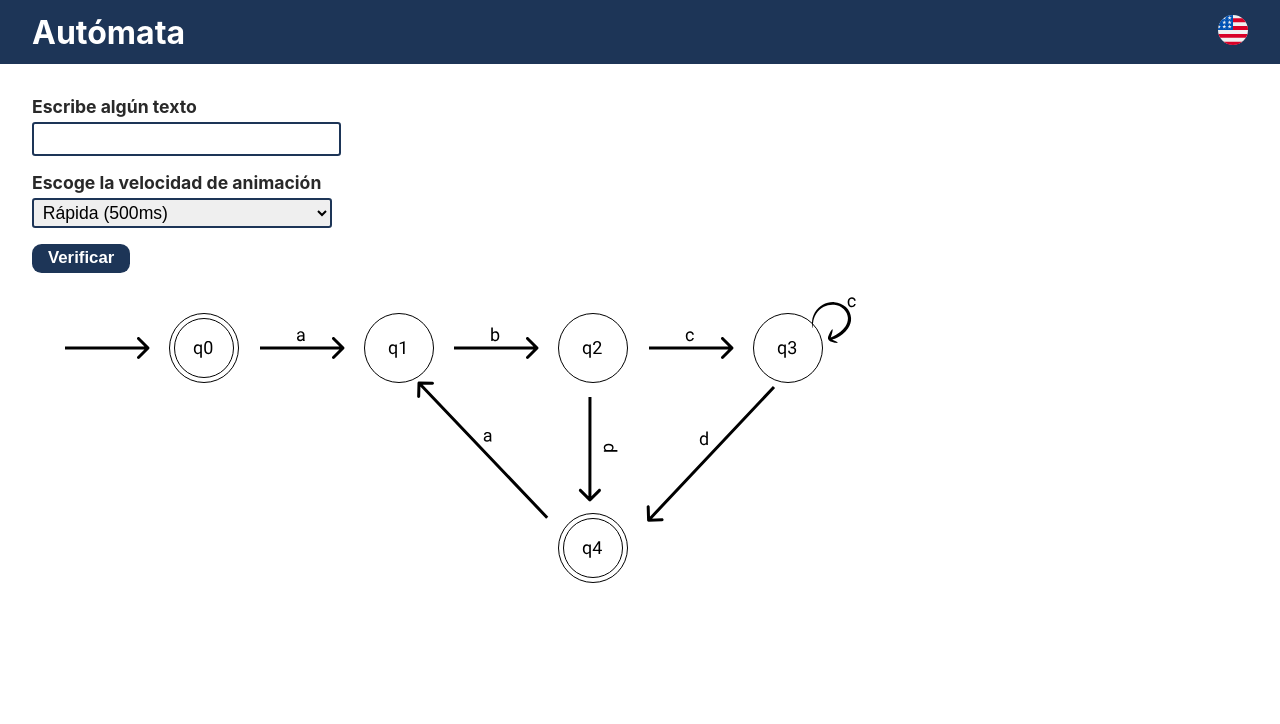
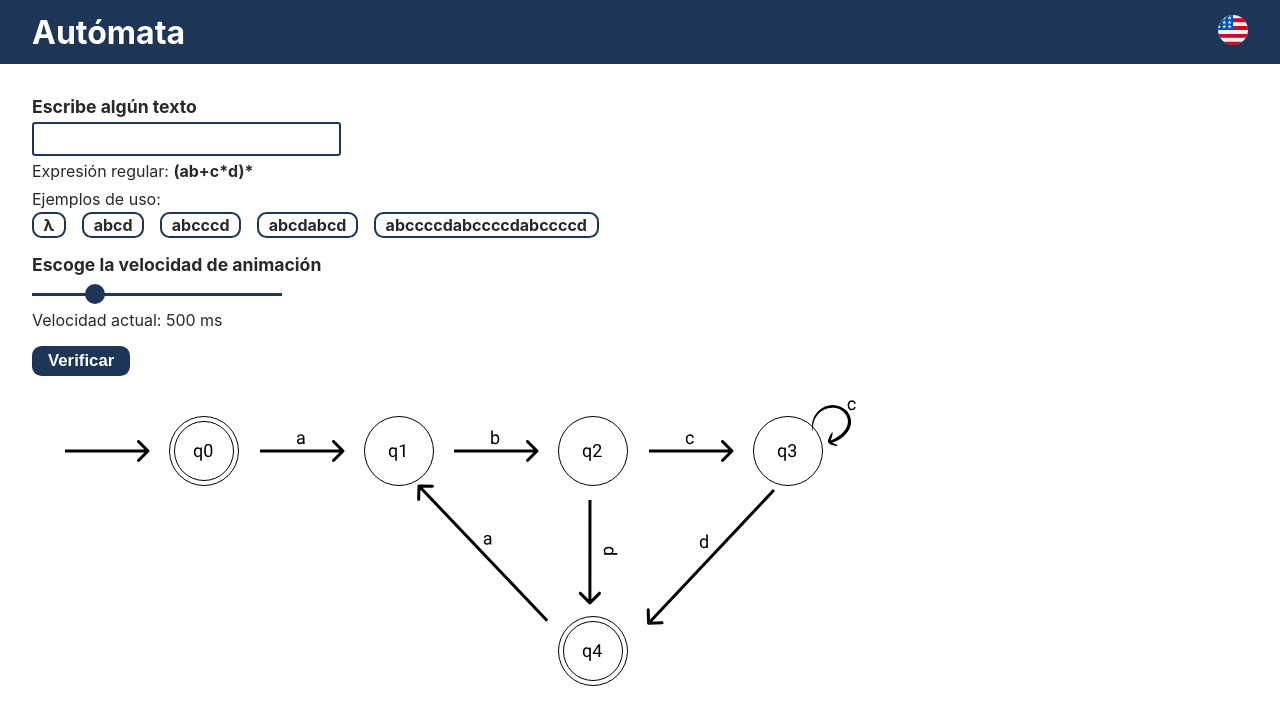
Before and after one commit to santiago-jv/automaton-simulator, a React (Create React App) app: page / in a window 1280 px wide. Shown: the top 724 px of the page. Built offline with nearby package versions, Linux system fonts and the light colour scheme.

Commit message:
Final version

```diff
--- a/src/App.css
+++ b/src/App.css
@@ -14,7 +14,7 @@ img{
 main{
     width: 95%;
     margin:2rem auto;
-    height:100vh;
+
     overflow-x:auto;
     overflow-y:hidden;
 }
@@ -36,7 +36,7 @@ main{
     margin-bottom: 1rem;
 }
 
-.form-group input,select {
+.form-group input[type="text"] {
     width: 90%;
     outline: none;
     height: 30px;
@@ -53,7 +53,38 @@ label{
     font-weight: bold;
     font-size: 1.1rem;
 }
-.form-group input:focus, select:focus {
+input[type="range"]{
+    width: 90%;
+    outline: none;
+    height: 30px;
+
+    -webkit-appearance: none;
+}
+
+
+.suggestions, .examples {
+    margin-top: .3rem;
+    margin-bottom: .2rem;
+}
+.example-title{
+    margin-bottom: .4rem;
+}
+b.example{
+    margin-right: 1rem;
+
+    padding:.08rem .6rem;
+    border:2px solid var(--bg-primary);
+    border-radius: .6rem;
+    cursor: pointer;
+    transition: .2s ease all;
+
+}
+
+b.example:hover{
+    color:#fff;
+    background-color: var(--bg-primary);
+}
+.form-group input[type="text"]:focus {
     box-shadow: 0px 0px 3px 0px var(--bg-primary);}
 button {
     outline: none;
@@ -74,6 +105,7 @@ button:hover{
     position: relative;
     min-width: 500px;
     width:100%;
+    height:350px;
 }
 
 .element{
@@ -161,3 +193,63 @@ button:hover{
         --top:200px;
     }
 }
+
+
+input[type='range'] {
+    display: block;
+    width: 250px;
+  }
+
+  input[type='range']:focus {
+    outline: none;
+  }
+
+  input[type='range'],
+  input[type='range']::-webkit-slider-runnable-track,
+  input[type='range']::-webkit-slider-thumb {
+    -webkit-appearance: none;
+  }
+
+  input[type=range]::-webkit-slider-thumb {
+    background-color: var(--bg-primary);
+    width: 20px;
+    height: 20px;
+
+    border-radius: 50%;
+    margin-top: -9px;
+  }
+
+  input[type=range]::-moz-range-thumb {
+    background-color: var(--bg-primary);
+    width: 15px;
+    height: 15px;
+
+    border-radius: 50%;
+  }
+
+  input[type=range]::-ms-thumb {
+    background-color: var(--bg-primary);
+    width: 20px;
+    height: 20px;
+
+    border-radius: 50%;
+  }
+
+  input[type=range]::-webkit-slider-runnable-track {
+    background-color: var(--bg-primary);
+    height: 3px;
+  }
+
+  input[type=range]:focus::-webkit-slider-runnable-track {
+    outline: none;
+  }
+
+  input[type=range]::-moz-range-track {
+    background-color: var(--bg-primary);
+    height: 3px;
+  }
+
+  input[type=range]::-ms-track {
+    background-color: var(--bg-primary);
+    height: 3px;
+  }
--- a/src/App.jsx
+++ b/src/App.jsx
@@ -14,24 +14,25 @@ function App() {
 	const string = useRef("")
 	const [currentChar, setCurrentChar] = useState("")
 	const [result, setResult] = useState(null)
-	const isAccept = useRef(false)
+	const isAccept = useRef(null)
 	const elements = useRef()
-	const speed = useRef(500)
+	const [speed, setSpeed] = useState(500)
+	const [formData, setFormData] = useState("")
 	const [isAnimating, setIsAnimating] = useState(false)
-
+	let auxiliar = ""
+	let startIndex = 0
 	const animateElement = async (index)=>{
-
 		return new Promise((resolve)=>{
 			const element = elements.current[index]
 			element.animate([
 				{ transform:'scale(1.1)'},
 				{ transform:'scale(1)' }
-			], {duration: speed.current});
+			], {duration: speed});
 
 			setTimeout(()=>{
 				resolve()
 			}
-			,speed.current)
+			,speed)
 		})
 	}
 	const start = async  () => {
@@ -52,9 +53,7 @@ function App() {
 		await animateElement(0)
 		showCurrentChart(string.current[count])
 		await animateElement(1)
-		console.log("state_0")
 		if (isNotOutRange()) {
-			console.log("entra");
 			if (string.current[count] === 'a') {
 				await animateElement(2)
 				count++
@@ -71,7 +70,6 @@ function App() {
 	const isNotOutRange = ()=>string.current.length > count
 
 	const state_1 = async () => {
-		console.log("state_1")
 		showCurrentChart(string.current[count])
 		await animateElement(3)
 
@@ -88,7 +86,6 @@ function App() {
 	const state_2 = async () => {
 		showCurrentChart(string.current[count])
 		await animateElement(5)
-		console.log("state_2")
 		if (isNotOutRange()) {
 			if (string.current[count] === 'c') {
 				count++
@@ -109,7 +106,6 @@ function App() {
 		const state_3 = async() => {
 			showCurrentChart(string.current[count])
 			await animateElement(8)
-			console.log("state_3")
 			if (isNotOutRange()) {
 
 				if (string.current[count] === 'c') {
@@ -129,37 +125,52 @@ function App() {
 		const state_4 = async() => {
 			showCurrentChart(string.current[count])
 			await animateElement(11)
-			console.log("state_4")
 			isAccept.current = true
 			if (isNotOutRange()) {
+
 				if (string.current[count] === 'a') {
+
+					if(!auxiliar)auxiliar = string.current.slice(auxiliar?auxiliar.length:0,count)
+
+					startIndex = startIndex + auxiliar.length
 					isAccept.current =  false
 					count++
 					await animateElement(12)
 					await state_1()
 				} else error()
 			}
+			else{
+				if((auxiliar &&  auxiliar !== string.current.slice(startIndex, count))) {
+					error()
+				}
+
+			}
 		}
 
 		const error = () => {
 			isAccept.current = false
-			console.log("error")
 		}
-		const handleInputChange = (event) => string.current = event.target.value
+		const handleInputChange = (event) => {
+			setFormData(event.target.value)
+		}
 
 		const verify = (event) => {
 			event.preventDefault()
+			string.current = formData
 			start()
 		}
 		const changeLanguage = ()=> setLanguage("spanish"===language? "english":"spanish")
 
 
 		useEffect(() =>{
+			if(elements.current && !isAnimating ){
+				let newResult;
+				if(isAccept.current === null) newResult = null;
+				else if (isAccept.current) newResult = words[language].accepted
+				else newResult = words[language].rejected
 
-			if(elements.current && !isAnimating){
-				 setResult(isAccept.current? words[language].accepted: words[language].rejected)
+				setResult(newResult)
 			}
-
 
 		},
 		[language,isAnimating])
@@ -172,15 +183,27 @@ function App() {
 				<form onSubmit={verify}>
 					<div className="form-group">
 						<label htmlFor="text">{words[language].labelString}</label>
-						<input id="text" onChange={handleInputChange} type="text"/>
+						<input value={formData} id="text" onChange={handleInputChange} type="text"/>
+						<p className="suggestions">
+						{words[language].regularExpressionLabel}: <strong>(ab+c*d)*</strong>
+						</p>
+						<p className="examples">
+							<p className="example-title">{words[language].exampleLabel}</p>
+							<b onClick={(event)=>setFormData("λ")} className="example">λ</b>
+							<b onClick={(event)=>setFormData("abcd")} className="example">abcd</b>
+							<b onClick={(event)=>setFormData("abcccd")} className="example">abcccd</b>
+							<b onClick={(event)=>setFormData( "abcdabcd")} className="example">abcdabcd</b>
+							<b onClick={(event)=>setFormData("abccccdabccccdabccccd")} className="example">abccccdabccccdabccccd</b>
+
+						</p>
 					</div>
+{/* } */}
+					<div className="form-group">
 
-					<div className="form-group">
 						<label htmlFor="speed">{words[language].labelSpeed}</label>
-						<select id="speed" onChange={(event)=>speed.current= Number(event.target.value)} value={speed}>
-							<option value="500">{words[language].fastOption}</option>
-							<option value="1500">{words[language].slowOption}</option>
-						</select>
+
+						<input  type="range" min="200" max="1500"  value={speed} onChange={(event)=>setSpeed(Number(event.target.value))}  step="100"/>
+						<p className="speed-info">{words[language].currentSpeed} {speed} ms</p>
 					</div>
 
 					<button disabled={isAnimating} type="submit">{words[language].textButton}</button>
--- a/src/constants/words.json
+++ b/src/constants/words.json
@@ -6,9 +6,10 @@
 		"labelSpeed":"Escoge la velocidad de animación",
 		"accepted":"Palabra válida",
 		"rejected":"Palabra rechazada",
-		"fastOption":"Rápida (500ms)",
-		"slowOption":"Lenta (1500ms)",
-		"currentChar":"Caracter actual"
+		"currentChar":"Caracter actual",
+		"regularExpressionLabel":"Expresión regular",
+		"exampleLabel": "Ejemplos de uso:",
+		"currentSpeed":"Velocidad actual:"
 	},
 
 	"english":{
@@ -18,9 +19,10 @@
 		"labelSpeed":"Choose the animation speed",
 		"accepted":"Valid word",
 		"rejected":"Word rejected",
-		"fastOption":"Fast (500ms)",
-		"slowOption":"Slow (1500ms)",
-		"currentChar":"Current character"
+		"currentChar":"Current character",
+		"regularExpressionLabel":"Regular expression",
+		"exampleLabel"	: "Use examples:",
+		"currentSpeed":"Current speed:"
 
 	}
 }
```
Also changed, not shown: 1 other file (tests, documents, lock files or other folders).
